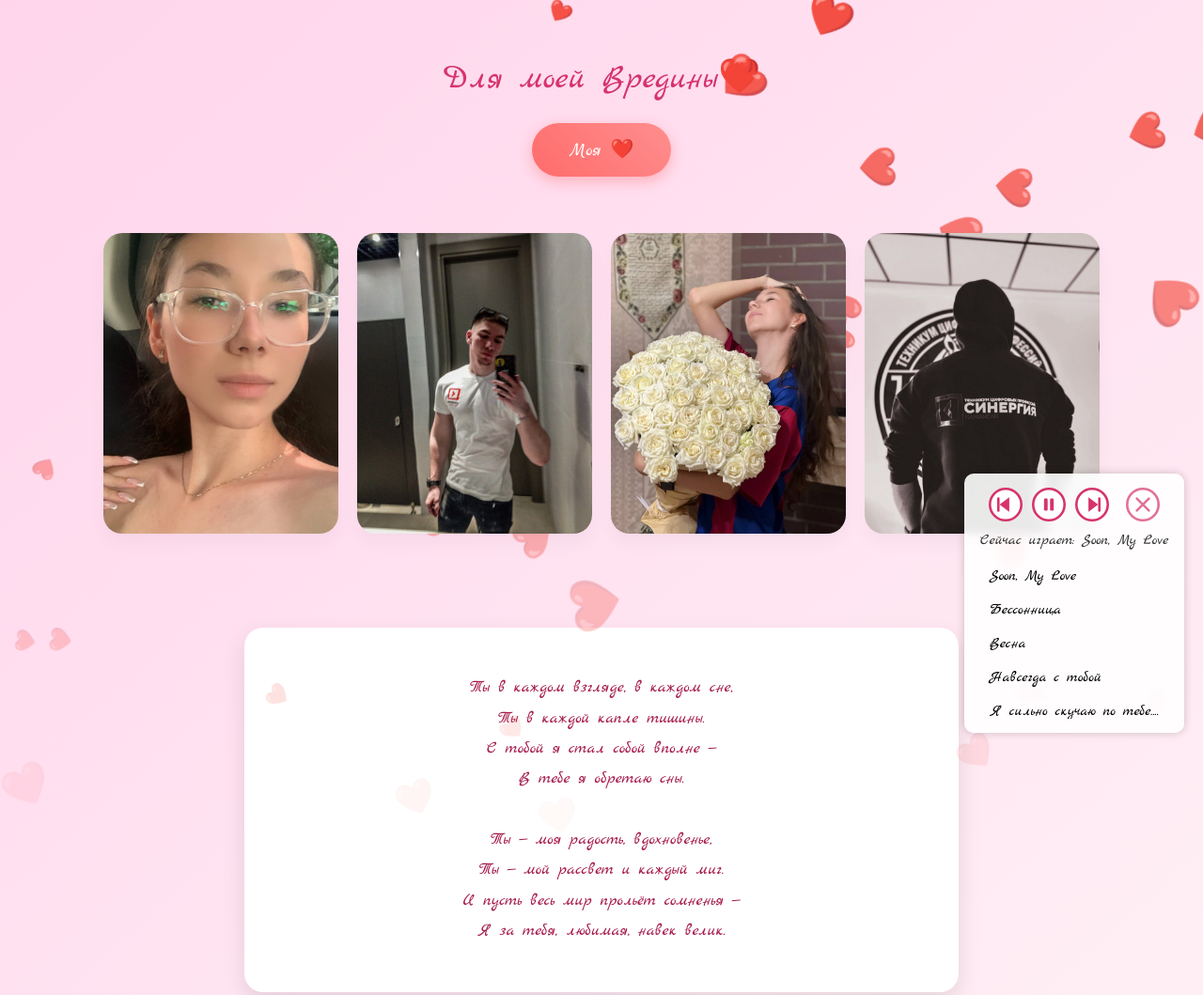
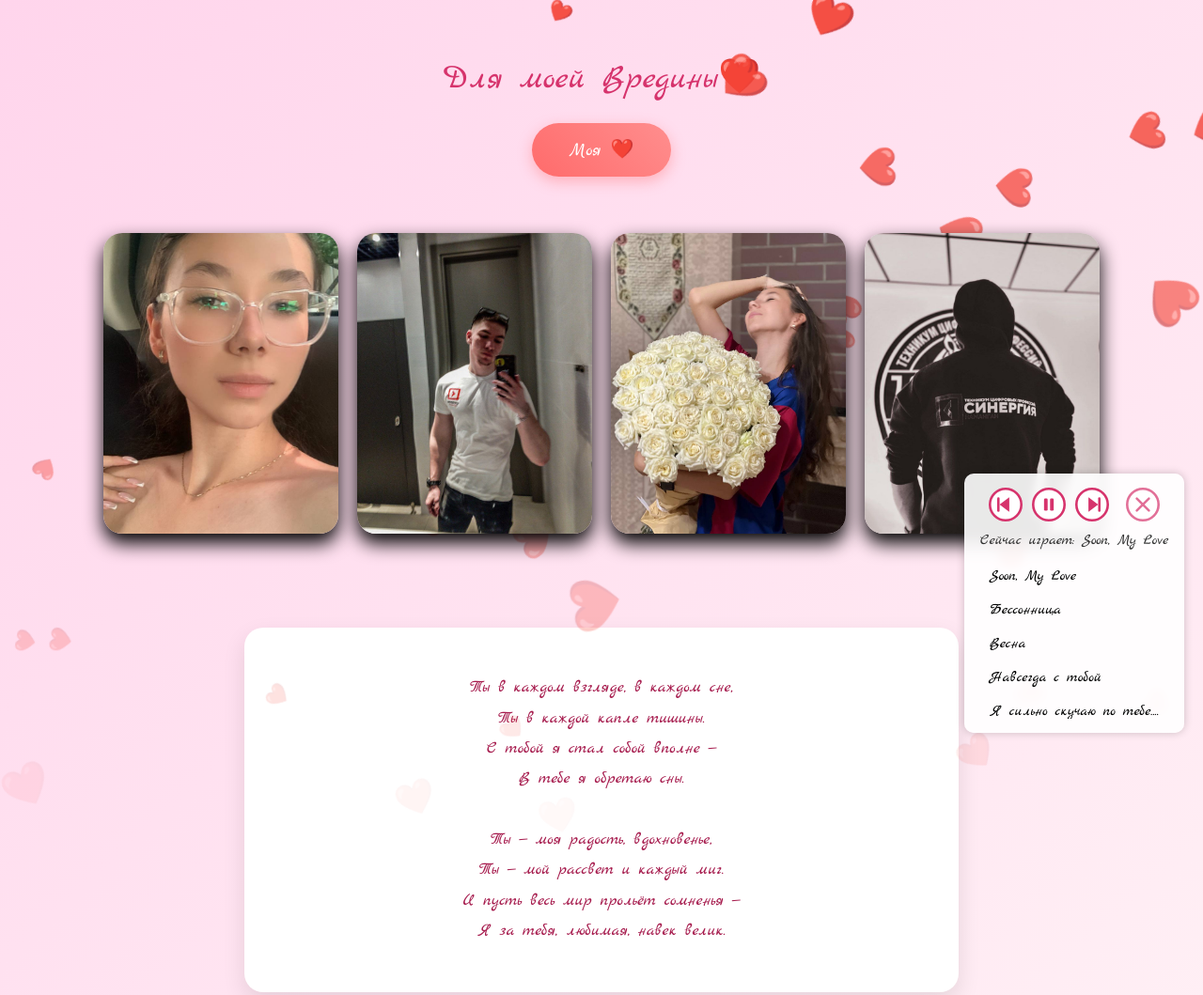
Before and after one commit to ADMIN-RST-bot/kameliya, a plain HTML site: page index.html in a window 1280 px wide. Shown: the top 1059 px of the page at 94% size. Drawn offline with Linux system fonts and the light colour scheme.

Commit message:
Update style.css

```diff
--- a/assets/style.css
+++ b/assets/style.css
@@ -74,7 +74,7 @@ body {
     height: 100%;
     border-radius: 20px;
     backface-visibility: hidden;
-    box-shadow: 0 10px 20px rgba(0, 0, 0, 0.034);
+    box-shadow: 0 10px 20px rgba(0, 0, 0, 20);
   }
 
   .flip-card-front img {
@@ -154,9 +154,6 @@ body {
   align-items: center;
   justify-content: center;
   transition: transform 0.2s;
-}
-
-.control-btn:hover {
 }
 
 .control-btn svg {
```
